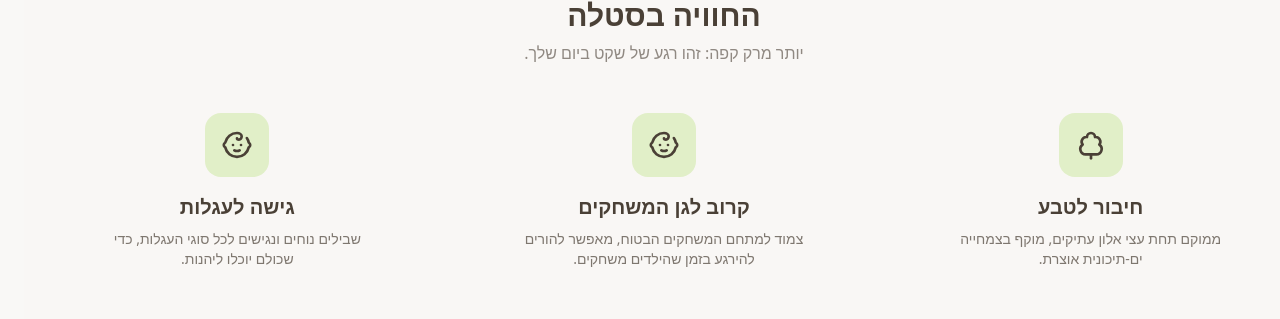
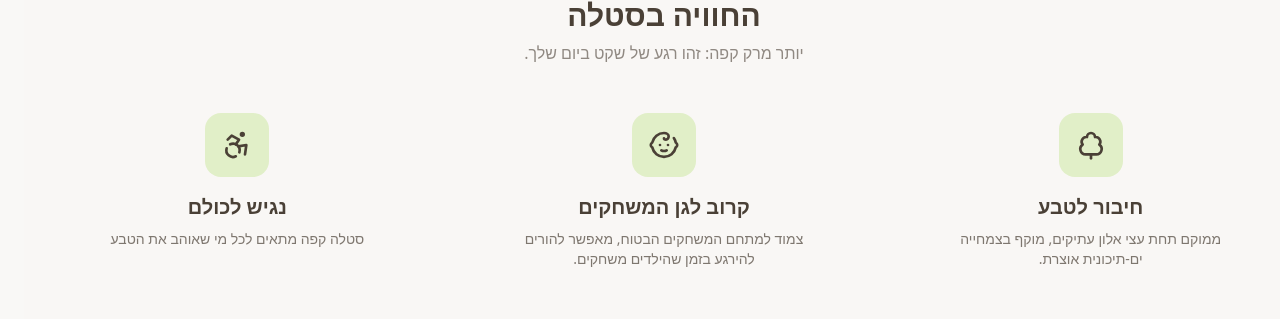
Before and after one commit to chagay1221/stella-coffee, a Next.js app: page / in a window 1280 px wide. Shown: the part 998-1317 px from the top of the page. Built offline with nearby package versions, Linux system fonts and the light colour scheme; a web font is replaced by a local one.

Commit message:
Update Feature section to Accessible for Everyone

```diff
--- a/src/components/FeatureSection.tsx
+++ b/src/components/FeatureSection.tsx
@@ -1,4 +1,4 @@
-import { TreeDeciduous, Baby, PawPrint } from "lucide-react";
+import { TreeDeciduous, Baby, Accessibility } from "lucide-react";
 
 export default function FeatureSection() {
     return (
@@ -30,36 +30,14 @@ export default function FeatureSection() {
                         </p>
                     </div>
 
-                    {/* Pet Friendly / Stroller Access - Using Pet as per design image usually, user said "Stroller Access"?
-             User prompt: "Feature Section: ... "Playground", "Nature", and "Stroller Access.""
-             I will use "Stroller Access" logic but maybe icon for accessibility or stroller.
-             Lucide "Baby" is good for Stroller or generic baby.
-             Let's use "Baby" for Playground (kids) and maybe "Accessibility" or "Car" (Pram?) for Stroller?
-             Wait, Lucide has "Stroller"? No.
-             I will use "Carrot" (Nature), "Gamepad" (Playground)?
-             Let's stick to the prompt text: "Nature", "Playground", "Stroller Access".
-             I used Tree for Nature. Baby for Playground is fine.
-             For Stroller Access: Maybe "Waypoints" or "MapPin" or "CheckCircle"?
-             Actually, let's look at the image provided in prompt if possible?
-             The image shows: Tree (Nature), Drop/Face (Playground?), Paw (Pet Friendly).
-             The USER PROMPT says: "Playground," "Nature," and "Stroller Access."
-             I will follow the PROMPT text, but maybe use the Pet Friendly visual style if it looks good, or stick to prompt.
-             I'll use "Baby" for Playground and "Armchair" or "Accessibility" for Stroller?
-             Let's use `Baby` for Stroller Access and `FerrisWheel` (or similar) for Playground.
-             But Lucide `FerrisWheel`? `Castle`?
-
-             Let's update:
-             Nature: TreeDeciduous
-             Playground: Smile (Fun/Play)
-             Stroller Access: Baby (Stroller implies baby)
-          */}
+                    {/* Accessibility */}
                     <div className="flex flex-col items-center">
                         <div className="bg-sage/20 p-4 rounded-2xl mb-4 text-wood">
-                            <Baby className="w-8 h-8" />
+                            <Accessibility className="w-8 h-8" />
                         </div>
-                        <h3 className="text-xl font-bold text-wood mb-2 font-serif">גישה לעגלות</h3>
+                        <h3 className="text-xl font-bold text-wood mb-2 font-serif">נגיש לכולם</h3>
                         <p className="text-wood/70 text-sm max-w-xs px-4">
-                            שבילים נוחים ונגישים לכל סוגי העגלות, כדי שכולם יוכלו ליהנות.
+                            סטלה קפה מתאים לכל מי שאוהב את הטבע
                         </p>
                     </div>
                 </div>
```
